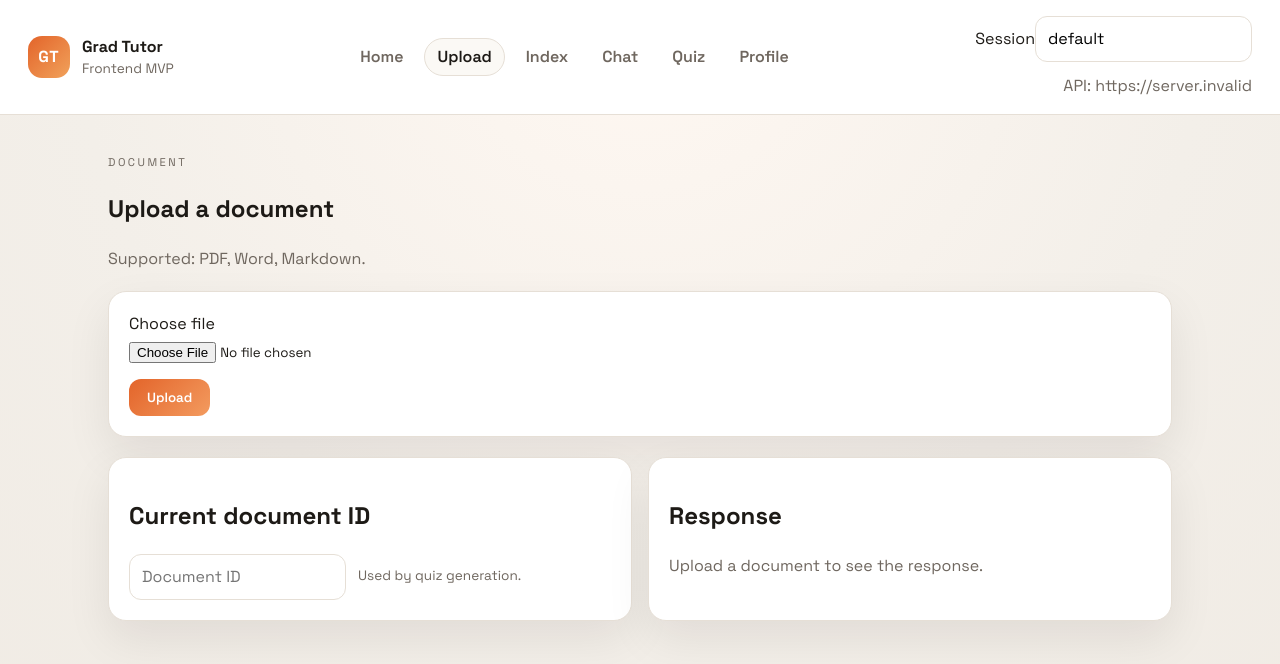
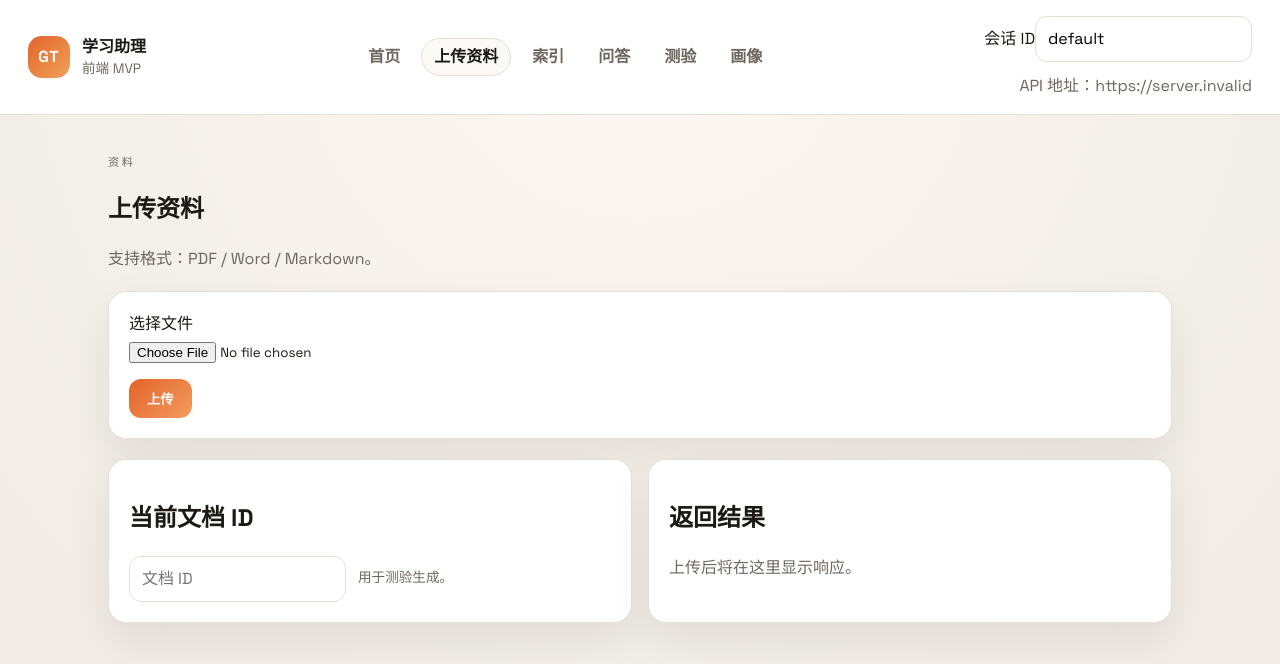
Before and after one commit to bazs0328/graduation, a React (Vite) app in the folder frontend/: page /upload in a window 1280 px wide. Shown: the top 664 px of the page. Built offline with nearby package versions, Linux system fonts and the light colour scheme; no server answers.

Commit message:
chore(frontend): localize ui copy

```diff
--- a/frontend/index.html
+++ b/frontend/index.html
@@ -4,8 +4,8 @@
     <meta charset="UTF-8" />
     <link rel="icon" type="image/svg+xml" href="/vite.svg" />
     <meta name="viewport" content="width=device-width, initial-scale=1.0" />
-    <title>Grad Tutor Frontend MVP</title>
-    <meta name="description" content="Frontend MVP for the learning assistant." />
+    <title>学习助理前端 MVP</title>
+    <meta name="description" content="学习助理的前端最小可用版本。" />
   </head>
   <body>
     <div id="root"></div>
--- a/frontend/src/App.jsx
+++ b/frontend/src/App.jsx
@@ -10,12 +10,12 @@ import QuizPage from './pages/QuizPage';
 import ProfilePage from './pages/ProfilePage';
 
 const navItems = [
-  { to: '/', label: 'Home' },
-  { to: '/upload', label: 'Upload' },
-  { to: '/index', label: 'Index' },
-  { to: '/chat', label: 'Chat' },
-  { to: '/quiz', label: 'Quiz' },
-  { to: '/profile', label: 'Profile' },
+  { to: '/', label: '首页' },
+  { to: '/upload', label: '上传资料' },
+  { to: '/index', label: '索引' },
+  { to: '/chat', label: '问答' },
+  { to: '/quiz', label: '测验' },
+  { to: '/profile', label: '画像' },
 ];
 
 function App() {
@@ -29,8 +29,8 @@ function App() {
           <div className="brand">
             <div className="brand-mark">GT</div>
             <div>
-              <p className="brand-title">Grad Tutor</p>
-              <p className="brand-sub">Frontend MVP</p>
+              <p className="brand-title">学习助理</p>
+              <p className="brand-sub">前端 MVP</p>
             </div>
           </div>
           <nav className="nav">
@@ -49,15 +49,15 @@ function App() {
           </nav>
           <div className="session">
             <label>
-              <span>Session</span>
+              <span>会话 ID</span>
               <input
                 className="input"
                 value={sessionId}
                 onChange={(event) => setSessionId(event.target.value)}
-                placeholder="default"
+                placeholder="默认 default"
               />
             </label>
-            <p className="subtle">API: {getApiBaseUrl()}</p>
+            <p className="subtle">API 地址：{getApiBaseUrl()}</p>
           </div>
         </header>
 
--- a/frontend/src/pages/ChatPage.jsx
+++ b/frontend/src/pages/ChatPage.jsx
@@ -11,10 +11,10 @@ export default function ChatPage({ sessionId }) {
   const handleSubmit = async (event) => {
     event.preventDefault();
     if (!query.trim()) {
-      setError(new Error('Please enter a question.'));
+      setError(new Error('请输入问题。'));
       return;
     }
-    setStatus('Thinking...');
+    setStatus('正在思考...');
     setError(null);
     setAnswer(null);
     try {
@@ -31,25 +31,25 @@ export default function ChatPage({ sessionId }) {
     <section className="page">
       <div className="page-header">
         <div>
-          <p className="eyebrow">Chat</p>
-          <h1>Ask a question</h1>
-          <p className="subtle">Answers are based on indexed chunks.</p>
+          <p className="eyebrow">问答</p>
+          <h1>提问</h1>
+          <p className="subtle">回答基于索引的资料片段。</p>
         </div>
       </div>
 
       <div className="card">
         <form className="form" onSubmit={handleSubmit}>
           <label className="field">
-            <span>Question</span>
+            <span>问题</span>
             <input
               className="input"
               value={query}
               onChange={(event) => setQuery(event.target.value)}
-              placeholder="Ask something from your documents"
+              placeholder="请输入与资料相关的问题"
             />
           </label>
           <label className="field">
-            <span>Top K</span>
+            <span>Top K（召回数）</span>
             <input
               className="input"
               type="number"
@@ -58,37 +58,35 @@ export default function ChatPage({ sessionId }) {
               onChange={(event) => setTopK(event.target.value)}
             />
           </label>
-          <button className="primary" type="submit">
-            Send
-          </button>
+          <button className="primary" type="submit">发送</button>
         </form>
         <p className="status">{status}</p>
         {error && <p className="alert error">{error.message}</p>}
       </div>
 
       <div className="card">
-        <h2>Answer</h2>
+        <h2>回答</h2>
         {answer ? (
           <>
             <p className="answer">{answer.answer}</p>
             {answer.sources?.length ? (
               <div className="sources">
-                <p className="label">Sources (raw)</p>
+                <p className="label">来源（原始）</p>
                 <ul>
                   {answer.sources.map((source) => (
                     <li key={`${source.document_id}-${source.chunk_id}`}>
-                      doc {source.document_id} / chunk {source.chunk_id} / score{' '}
+                      文档 {source.document_id} / 片段 {source.chunk_id} / 分数{' '}
                       {source.score}
                     </li>
                   ))}
                 </ul>
               </div>
             ) : (
-              <p className="subtle">No sources returned.</p>
+              <p className="subtle">暂无来源返回。</p>
             )}
           </>
         ) : (
-          <p className="subtle">Ask a question to see the response.</p>
+          <p className="subtle">提交问题后将在这里显示回答。</p>
         )}
       </div>
     </section>
--- a/frontend/src/pages/Home.jsx
+++ b/frontend/src/pages/Home.jsx
@@ -3,32 +3,32 @@ export default function Home() {
     <section className="page">
       <div className="page-header">
         <div>
-          <p className="eyebrow">Phase 3 Frontend MVP</p>
-          <h1>Learning assistant frontend</h1>
+          <p className="eyebrow">Phase 3 前端 MVP</p>
+          <h1>学习助理前端</h1>
           <p className="subtle">
-            Use the tabs to upload a document, rebuild the index, ask questions,
-            generate quizzes, and review your profile.
+            通过导航完成上传资料、重建索引、问答、生成测验并提交，
+            最后查看学习画像。
           </p>
         </div>
         <div className="badge">React + Vite</div>
       </div>
       <div className="grid-2">
         <div className="card">
-          <h2>Quick start flow</h2>
+          <h2>快速流程</h2>
           <ol className="steps">
-            <li>Upload a document</li>
-            <li>Rebuild the index</li>
-            <li>Ask a question</li>
-            <li>Generate and submit a quiz</li>
-            <li>Check your profile</li>
+            <li>上传资料</li>
+            <li>重建索引</li>
+            <li>发起问答</li>
+            <li>生成并提交测验</li>
+            <li>查看画像</li>
           </ol>
         </div>
         <div className="card">
-          <h2>What this MVP covers</h2>
+          <h2>本 MVP 覆盖</h2>
           <ul className="list">
-            <li>Upload → Index → Chat → Quiz → Profile</li>
-            <li>Session-aware requests via X-Session-Id</li>
-            <li>Minimal UI for end-to-end validation</li>
+            <li>上传 → 索引 → 问答 → 测验 → 画像</li>
+            <li>通过 X-Session-Id 区分会话</li>
+            <li>最小 UI 用于端到端验证</li>
           </ul>
         </div>
       </div>
--- a/frontend/src/pages/IndexPage.jsx
+++ b/frontend/src/pages/IndexPage.jsx
@@ -7,16 +7,16 @@ export default function IndexPage({ sessionId }) {
   const [error, setError] = useState(null);
 
   const handleRebuild = async () => {
-    setStatus('Rebuilding index...');
+    setStatus('正在重建索引...');
     setError(null);
     setResponse(null);
     try {
       const result = await rebuildIndex(sessionId);
       setResponse(result);
-      setStatus('Index rebuilt.');
+      setStatus('索引已重建。');
     } catch (err) {
       setError(err);
-      setStatus('Index rebuild failed.');
+      setStatus('索引重建失败。');
     }
   };
 
@@ -24,15 +24,15 @@ export default function IndexPage({ sessionId }) {
     <section className="page">
       <div className="page-header">
         <div>
-          <p className="eyebrow">Index</p>
-          <h1>Rebuild search index</h1>
-          <p className="subtle">Required before chat and quiz generation.</p>
+          <p className="eyebrow">索引</p>
+          <h1>重建检索索引</h1>
+          <p className="subtle">问答与测验前需要先完成索引。</p>
         </div>
       </div>
 
       <div className="card">
         <button className="primary" type="button" onClick={handleRebuild}>
-          Rebuild index
+          重建索引
         </button>
         <p className="status">{status}</p>
         {error && <p className="alert error">{error.message}</p>}
--- a/frontend/src/pages/ProfilePage.jsx
+++ b/frontend/src/pages/ProfilePage.jsx
@@ -7,7 +7,7 @@ export default function ProfilePage({ sessionId }) {
   const [error, setError] = useState(null);
 
   const handleLoad = async () => {
-    setStatus('Loading profile...');
+    setStatus('正在加载画像...');
     setError(null);
     try {
       const result = await getProfile(sessionId);
@@ -23,22 +23,22 @@ export default function ProfilePage({ sessionId }) {
     <section className="page">
       <div className="page-header">
         <div>
-          <p className="eyebrow">Profile</p>
-          <h1>Learning profile</h1>
-          <p className="subtle">Ability level, frustration score, and weak concepts.</p>
+          <p className="eyebrow">画像</p>
+          <h1>学习画像</h1>
+          <p className="subtle">能力水平、挫败度、薄弱概念。</p>
         </div>
       </div>
 
       <div className="card">
         <button className="primary" type="button" onClick={handleLoad}>
-          Load profile
+          加载画像
         </button>
         <p className="status">{status}</p>
         {error && <p className="alert error">{error.message}</p>}
         {profile ? (
           <pre className="code-block">{JSON.stringify(profile, null, 2)}</pre>
         ) : (
-          <p className="subtle">Click to fetch the profile.</p>
+          <p className="subtle">点击按钮获取画像。</p>
         )}
       </div>
     </section>
--- a/frontend/src/pages/QuizPage.jsx
+++ b/frontend/src/pages/QuizPage.jsx
@@ -5,6 +5,18 @@ const DEFAULT_TYPES = {
   single: true,
   judge: true,
   short: true,
+};
+
+const TYPE_LABELS = {
+  single: '单选',
+  judge: '判断',
+  short: '简答',
+};
+
+const DIFFICULTY_LABELS = {
+  Easy: '易',
+  Medium: '中',
+  Hard: '难',
 };
 
 function letterForIndex(index) {
@@ -28,7 +40,7 @@ export default function QuizPage({ sessionId, documentId }) {
   );
 
   const handleGenerate = async () => {
-    setStatus('Generating quiz...');
+    setStatus('正在生成测验...');
     setError(null);
     setSubmitResult(null);
     try {
@@ -51,7 +63,7 @@ export default function QuizPage({ sessionId, documentId }) {
       const result = await generateQuiz(payload, sessionId);
       setQuiz(result);
       setAnswers({});
-      setStatus('Quiz ready.');
+      setStatus('测验已生成。');
     } catch (err) {
       setError(err);
       setStatus('');
@@ -62,7 +74,7 @@ export default function QuizPage({ sessionId, documentId }) {
     if (!quiz) {
       return;
     }
-    setStatus('Submitting quiz...');
+    setStatus('正在提交测验...');
     setError(null);
     try {
       const payload = {
@@ -100,25 +112,25 @@ export default function QuizPage({ sessionId, documentId }) {
     <section className="page">
       <div className="page-header">
         <div>
-          <p className="eyebrow">Quiz</p>
-          <h1>Generate and submit</h1>
-          <p className="subtle">Create a quiz and submit answers in one place.</p>
+          <p className="eyebrow">测验</p>
+          <h1>生成并提交</h1>
+          <p className="subtle">在同一页面完成生成与提交。</p>
         </div>
       </div>
 
       <div className="card">
         <div className="form-grid">
           <label className="field">
-            <span>Document ID</span>
+            <span>文档 ID</span>
             <input
               className="input"
               value={docId}
               onChange={(event) => setDocId(event.target.value)}
-              placeholder="Optional"
+              placeholder="可选"
             />
           </label>
           <label className="field">
-            <span>Count</span>
+            <span>题量</span>
             <input
               className="input"
               type="number"
@@ -129,12 +141,12 @@ export default function QuizPage({ sessionId, documentId }) {
             />
           </label>
           <label className="field">
-            <span>Focus concepts (comma-separated)</span>
+            <span>重点概念（逗号分隔）</span>
             <input
               className="input"
               value={focusConcepts}
               onChange={(event) => setFocusConcepts(event.target.value)}
-              placeholder="Optional"
+              placeholder="可选"
             />
           </label>
         </div>
@@ -148,12 +160,12 @@ export default function QuizPage({ sessionId, documentId }) {
                   setTypes((prev) => ({ ...prev, [typeKey]: !prev[typeKey] }))
                 }
               />
-              <span>{typeKey}</span>
+              <span>{TYPE_LABELS[typeKey] || typeKey}</span>
             </label>
           ))}
         </div>
         <button className="primary" type="button" onClick={handleGenerate}>
-          Generate quiz
+          生成测验
         </button>
         <p className="status">{status}</p>
         {error && <p className="alert error">{error.message}</p>}
@@ -166,13 +178,18 @@ export default function QuizPage({ sessionId, documentId }) {
 
       {quiz && (
         <div className="card">
-          <h2>Questions</h2>
+          <h2>题目</h2>
           <div className="question-list">
             {quiz.questions.map((question, index) => (
               <div className="question" key={question.question_id}>
                 <div className="question-meta">
-                  <span className="badge">{question.type}</span>
-                  <span className="badge">{question.difficulty}</span>
+                  <span className="badge">
+                    {TYPE_LABELS[question.type] || question.type}
+                  </span>
+                  <span className="badge">
+                    {DIFFICULTY_LABELS[question.difficulty] ||
+                      question.difficulty}
+                  </span>
                 </div>
                 <p className="question-title">
                   {index + 1}. {question.stem}
@@ -209,7 +226,7 @@ export default function QuizPage({ sessionId, documentId }) {
                         checked={answers[question.question_id] === true}
                         onChange={() => updateAnswer(question.question_id, true)}
                       />
-                      <span>True</span>
+                      <span>正确</span>
                     </label>
                     <label className="option">
                       <input
@@ -218,13 +235,13 @@ export default function QuizPage({ sessionId, documentId }) {
                         checked={answers[question.question_id] === false}
                         onChange={() => updateAnswer(question.question_id, false)}
                       />
-                      <span>False</span>
+                      <span>错误</span>
                     </label>
                   </div>
                 )}
                 {question.type === 'short' && (
                   <label className="field">
-                    <span>Your answer</span>
+                    <span>你的回答</span>
                     <textarea
                       className="input"
                       rows="3"
@@ -236,31 +253,31 @@ export default function QuizPage({ sessionId, documentId }) {
                   </label>
                 )}
                 {question.explanation && (
-                  <p className="subtle">Explanation: {question.explanation}</p>
+                  <p className="subtle">解析：{question.explanation}</p>
                 )}
               </div>
             ))}
           </div>
           <button className="primary" type="button" onClick={handleSubmit}>
-            Submit quiz
+            提交测验
           </button>
         </div>
       )}
 
       {submitResult && (
         <div className="card">
-          <h2>Result</h2>
+          <h2>结果</h2>
           <div className="grid-3">
             <div>
-              <p className="label">Score</p>
+              <p className="label">得分</p>
               <p className="metric">{submitResult.score}</p>
             </div>
             <div>
-              <p className="label">Accuracy</p>
+              <p className="label">准确率</p>
               <p className="metric">{submitResult.accuracy}</p>
             </div>
             <div>
-              <p className="label">Feedback</p>
+              <p className="label">反馈</p>
               <p className="subtle">{submitResult.feedback_text}</p>
             </div>
           </div>
--- a/frontend/src/pages/UploadPage.jsx
+++ b/frontend/src/pages/UploadPage.jsx
@@ -10,10 +10,10 @@ export default function UploadPage({ sessionId, documentId, setDocumentId }) {
   const handleSubmit = async (event) => {
     event.preventDefault();
     if (!file) {
-      setError(new Error('Please choose a file first.'));
+      setError(new Error('请先选择文件。'));
       return;
     }
-    setStatus('Uploading...');
+    setStatus('正在上传...');
     setError(null);
     setResponse(null);
     try {
@@ -22,10 +22,10 @@ export default function UploadPage({ sessionId, documentId, setDocumentId }) {
       if (result?.document_id) {
         setDocumentId(String(result.document_id));
       }
-      setStatus('Upload complete.');
+      setStatus('上传完成。');
     } catch (err) {
       setError(err);
-      setStatus('Upload failed.');
+      setStatus('上传失败。');
     }
   };
 
@@ -33,25 +33,23 @@ export default function UploadPage({ sessionId, documentId, setDocumentId }) {
     <section className="page">
       <div className="page-header">
         <div>
-          <p className="eyebrow">Document</p>
-          <h1>Upload a document</h1>
-          <p className="subtle">Supported: PDF, Word, Markdown.</p>
+          <p className="eyebrow">资料</p>
+          <h1>上传资料</h1>
+          <p className="subtle">支持格式：PDF / Word / Markdown。</p>
         </div>
       </div>
 
       <div className="card">
         <form className="form" onSubmit={handleSubmit}>
           <label className="field">
-            <span>Choose file</span>
+            <span>选择文件</span>
             <input
               type="file"
               onChange={(event) => setFile(event.target.files?.[0] || null)}
             />
           </label>
           <div className="inline">
-            <button className="primary" type="submit">
-              Upload
-            </button>
+            <button className="primary" type="submit">上传</button>
             <span className="status">{status}</span>
           </div>
         </form>
@@ -59,24 +57,24 @@ export default function UploadPage({ sessionId, documentId, setDocumentId }) {
 
       <div className="grid-2">
         <div className="card">
-          <h2>Current document ID</h2>
+          <h2>当前文档 ID</h2>
           <div className="inline">
             <input
               className="input"
               value={documentId}
               onChange={(event) => setDocumentId(event.target.value)}
-              placeholder="Document ID"
+              placeholder="文档 ID"
             />
-            <span className="hint">Used by quiz generation.</span>
+            <span className="hint">用于测验生成。</span>
           </div>
         </div>
         <div className="card">
-          <h2>Response</h2>
+          <h2>返回结果</h2>
           {error && <p className="alert error">{error.message}</p>}
           {response ? (
             <pre className="code-block">{JSON.stringify(response, null, 2)}</pre>
           ) : (
-            <p className="subtle">Upload a document to see the response.</p>
+            <p className="subtle">上传后将在这里显示响应。</p>
           )}
         </div>
       </div>
```
